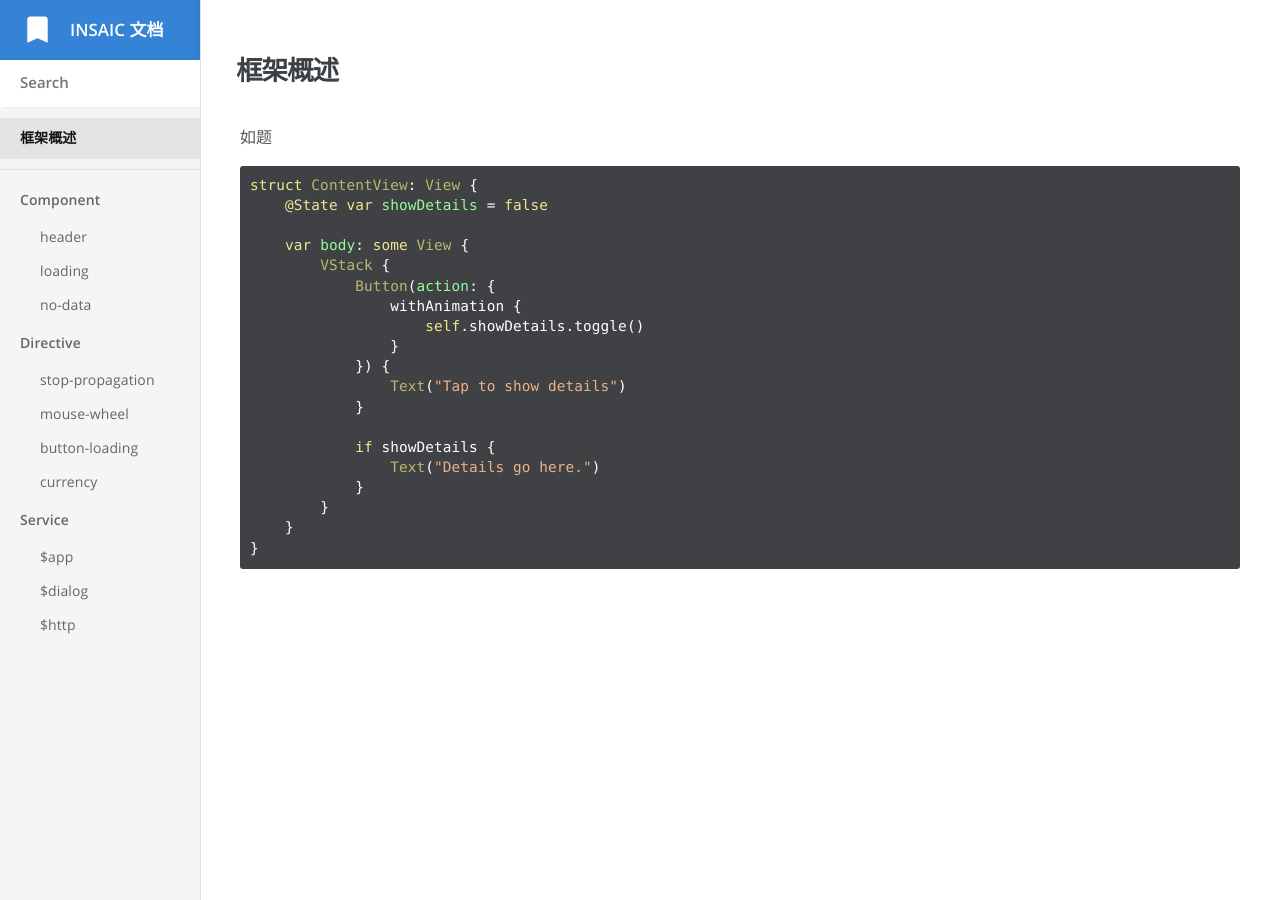
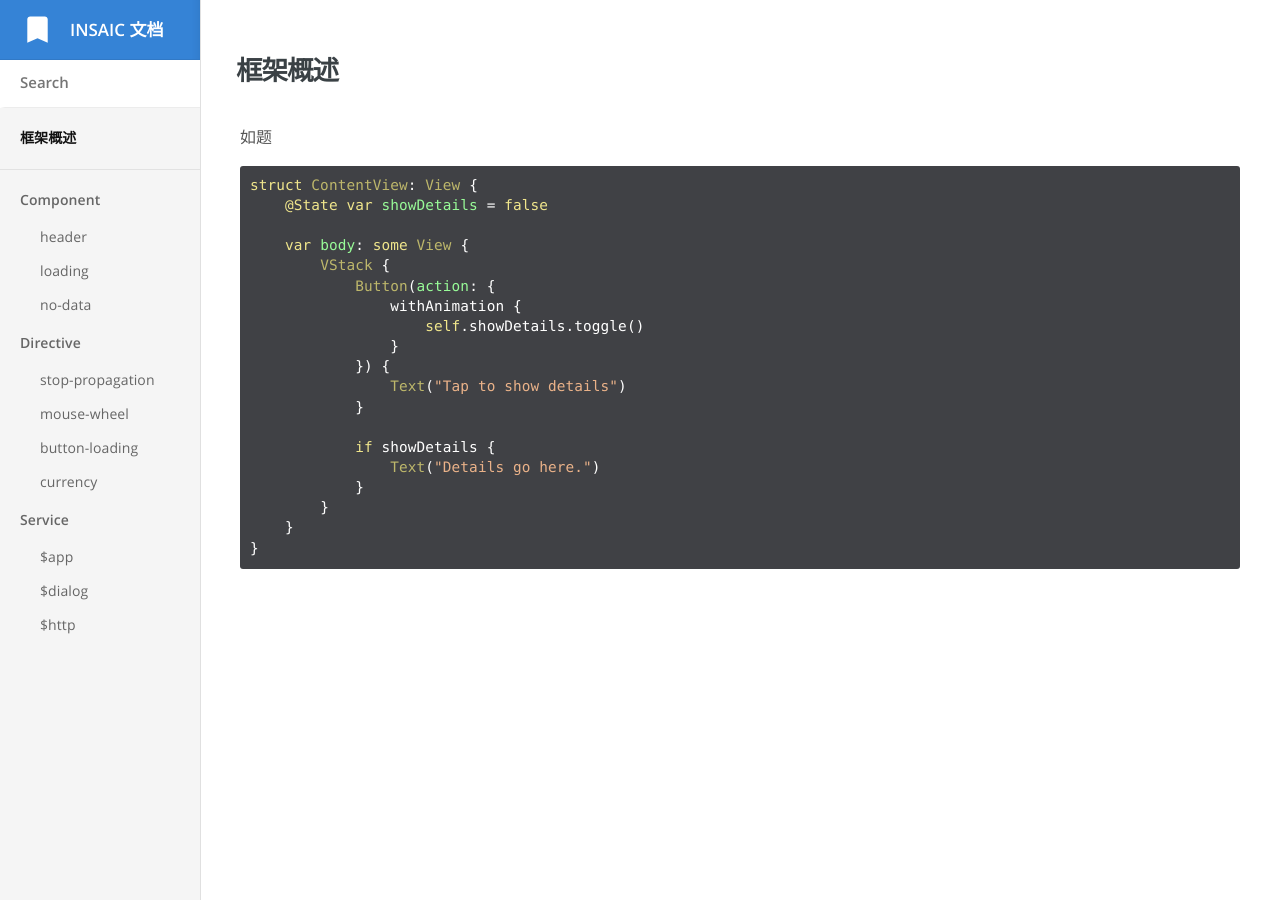
Before and after one commit to insaic/insaic.github.io, a Jekyll site: the page built from index.md, in a window 1280 px wide. Built offline with Jekyll 4.4.1, drawn with Linux system fonts in a browser that asks for light colours.

Commit message:
Update _layout.scss

```diff
--- a/_sass/_layout.scss
+++ b/_sass/_layout.scss
@@ -257,15 +257,15 @@ nav > ul {
 		color: #111;
   }
 
-  &.current > a {
-    background: #e3e3e3;
-  }
-
 	&.top-level > a {
 		line-height: 1.5;
 		font-weight: 600;
 		padding-left: $space;
-	}
+  }
+
+  &.top-level .current > a {
+    background: #e3e3e3;
+  }
 }
 
 .settings-panel-example {
```
